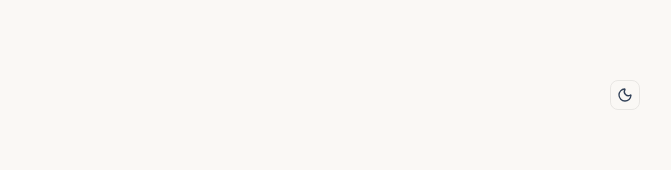
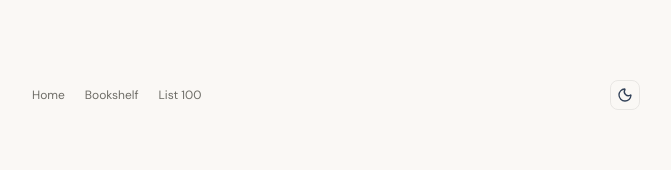
Before and after one commit to Tobi-Oyedele/Tobi-Oyedele-Portfolio, a React (Vite) app: page / in a window 1280 px wide. Shown: the top 170 px of the page, without its empty margins (304-975 px from the left). Built offline with nearby package versions, Linux system fonts and the light colour scheme.

Commit message:
Add bookshelf and life goals pages with neutral hover colors

```diff
--- a/src/App.jsx
+++ b/src/App.jsx
@@ -3,16 +3,26 @@ import Projects from "./components/sections/Projects";
 import TechStack from "./components/sections/TechStack";
 import More from "./components/sections/More";
 import { ThemeProvider, useTheme } from "./context/ThemeContext";
+import Bookshelf from "./pages/Bookshelf";
+import List100 from "./pages/List100";
 import { Sun, Moon } from "lucide-react";
 
 const MainContent = () => {
   const { isDarkMode, toggleTheme } = useTheme();
 
+  const path = window.location.pathname.replace(/\/$/, "") || "/";
+  const isPersonalPage = path === "/bookshelf" || path === "/list-100";
+
   return (
     <div className="max-w-2xl mx-auto min-h-screen px-6 sm:px-8 py-12 sm:py-16 md:py-20 flex flex-col justify-between">
       <div>
         {/* Navigation / Theme Toggle */}
-        <nav className="flex items-center justify-end mb-14 sm:mb-16">
+        <nav className="flex items-center justify-between mb-14 sm:mb-16">
+          <div className="flex gap-5 text-xs text-muted">
+            <a href="/">Home</a>
+            <a href="/bookshelf" aria-current={path === "/bookshelf" ? "page" : undefined}>Bookshelf</a>
+            <a href="/list-100" aria-current={path === "/list-100" ? "page" : undefined}>List 100</a>
+          </div>
           <button
             onClick={toggleTheme}
             className="p-1.5 rounded-lg border border-hairline hover:bg-hairline transition-all cursor-pointer flex items-center justify-center text-muted"
@@ -27,10 +37,14 @@ const MainContent = () => {
         </nav>
 
         <main>
-          <Home />
-          <Projects />
-          <TechStack />
-          <More />
+          {isPersonalPage ? (path === "/bookshelf" ? <Bookshelf /> : <List100 />) : (
+            <>
+              <Home />
+              <Projects />
+              <TechStack />
+              <More />
+            </>
+          )}
         </main>
       </div>
 
--- a/src/components/sections/More.jsx
+++ b/src/components/sections/More.jsx
@@ -1,6 +1,6 @@
 const pages = [
-  { title: "Bookshelf", description: "What I’m reading and have read", href: "/explorations/bookshelf.html" },
-  { title: "List 100", description: "Things I’d like to do", href: "/explorations/list-100.html" },
+  { title: "Bookshelf", description: "What I’m reading and have read", href: "/bookshelf" },
+  { title: "List 100", description: "Things I’d like to do", href: "/list-100" },
   { title: "Guestbook", description: "Leave a little hello", href: "/explorations/guestbook.html" },
 ];
 
@@ -23,7 +23,6 @@ export default function More() {
           </li>
         ))}
       </ul>
-      <p className="mt-4 text-xs leading-relaxed text-muted">These pages currently open design previews.</p>
     </section>
   );
 }
--- a/src/index.css
+++ b/src/index.css
@@ -93,3 +93,9 @@
 ::-webkit-scrollbar-thumb:hover {
   background: var(--color-primary);
 }
+
+/* Keep interactive text neutral in both color themes. */
+a:hover, button:hover,
+a:hover [class*="text-"], button:hover [class*="text-"],
+a:hover h3 { color: var(--text-main); }
+a:focus-visible, button:focus-visible { outline: 2px solid var(--text-main); outline-offset: 4px; }
--- /dev/null
+++ b/src/pages/Bookshelf.jsx
@@ -0,0 +1,24 @@
+const books = [
+  { title: "The Happiness Trap", author: "Russ Harris", cover: "/images/books/the-happiness-trap.jpg", url: "https://www.simonandschuster.com.au/books/The-Happiness-Trap/Russ-Harris/9781922539199" },
+  { title: "Atomic Habits", author: "James Clear", cover: "/images/books/atomic-habits.png", url: "https://jamesclear.com/atomic-habits" },
+];
+
+export default function Bookshelf() {
+  return (
+    <section aria-labelledby="books-heading">
+      <h1 id="books-heading" className="font-serif text-5xl leading-tight mb-4">Bookshelf</h1>
+      <p className="text-sm text-muted leading-relaxed">Books I’m reading, and the ones that have stayed with me.</p>
+        <ul className="mt-8 grid grid-cols-2 sm:grid-cols-3 gap-x-6 gap-y-10">
+          {books.map((book) => (
+            <li key={book.title}>
+              <a href={book.url} target="_blank" rel="noreferrer" className="block">
+                <img src={book.cover} alt={`${book.title} book cover`} className="w-full aspect-[2/3] object-contain object-bottom" />
+                <h2 className="font-serif text-xl leading-snug mt-4">{book.title}</h2>
+                <p className="text-xs text-muted mt-1">{book.author}</p>
+              </a>
+            </li>
+          ))}
+        </ul>
+    </section>
+  );
+}
--- /dev/null
+++ b/src/pages/List100.jsx
@@ -0,0 +1,22 @@
+const goals = [
+  "Learn something completely outside my usual interests.",
+  "Take a trip I’ve been putting off.",
+  "Make something just for the fun of it.",
+  "Read a book that changes my perspective.",
+  "Learn to cook a favourite meal.",
+  "Go to a live performance.",
+  "Teach someone a useful skill.",
+  "Spend a day exploring somewhere new.",
+].map((text, index) => ({ text, number: index + 1, done: index === 3 }));
+
+export default function List100() {
+  return (
+    <section aria-labelledby="list-heading">
+      <h1 id="list-heading" className="font-serif text-5xl leading-tight mb-4">List 100</h1>
+      <p className="font-serif text-[22px] leading-relaxed">A hundred things I’d like to try, make, learn and experience. A list to grow into.</p>
+      <ol className="mt-8 list-decimal pl-5 space-y-1 font-serif text-xl leading-relaxed">
+        {goals.map((goal) => <li key={goal.number} value={goal.number} className={`pl-2 ${goal.done ? "line-through text-red-700 dark:text-red-400" : ""}`}>{goal.text}</li>)}
+      </ol>
+    </section>
+  );
+}
```
Also changed, not shown: public/images/books/atomic-habits.png (added), public/images/books/the-happiness-trap.jpg (added).
